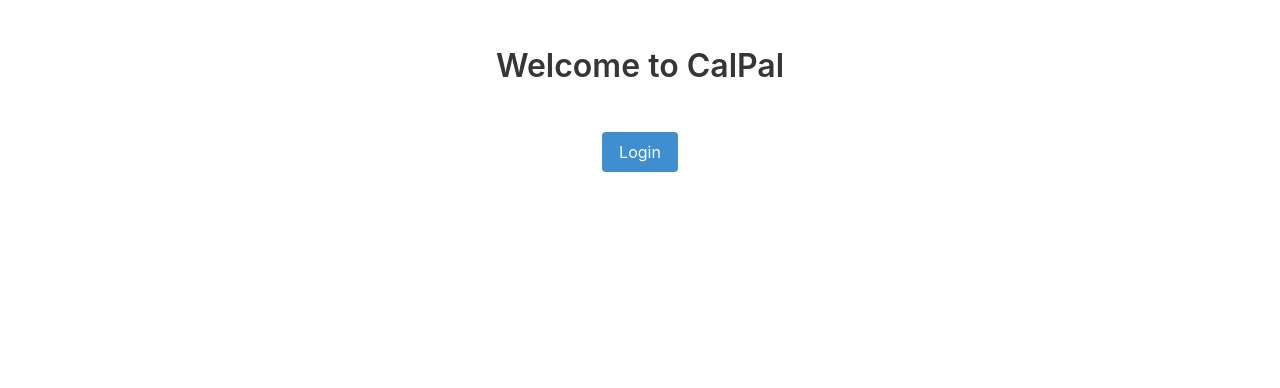
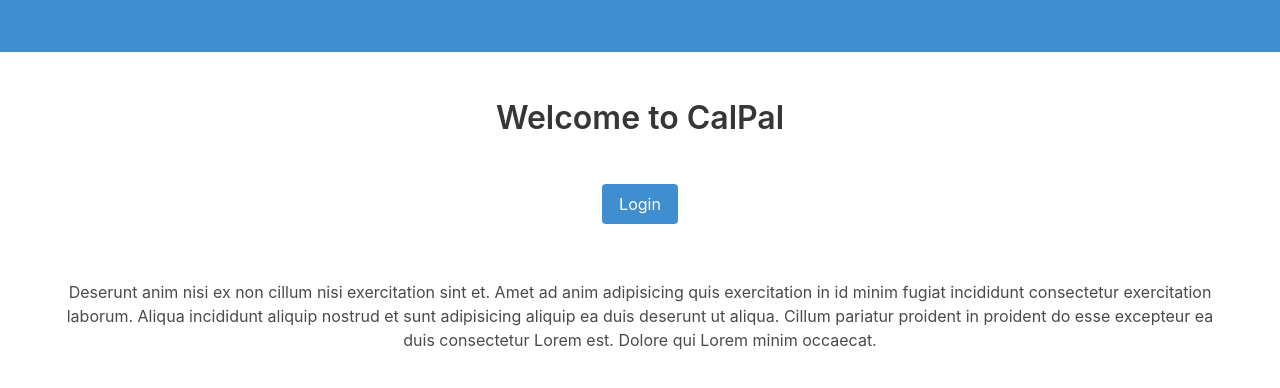
Before and after one commit to CalendarPal/calpal, a React (Create React App) app in the folder tasks-client/: page /welcome in a window 1280 px wide. Shown: the top 388 px of the page. Built offline with nearby package versions, Linux system fonts and the light colour scheme.

Commit message:
Added react router dom and the basic landing pages
Signed-off-by: Reece Donovan <reecedonovan99@gmail.com>

```diff
--- a/tasks-client/package.json
+++ b/tasks-client/package.json
@@ -18,6 +18,7 @@
     "node-sass": "^5.0.0",
     "react": "^17.0.2",
     "react-dom": "^17.0.2",
+    "react-router-dom": "^5.2.0",
     "react-scripts": "4.0.3",
     "typescript": "^4.1.2",
     "web-vitals": "^1.0.1",
@@ -46,5 +47,8 @@
       "last 1 firefox version",
       "last 1 safari version"
     ]
+  },
+  "devDependencies": {
+    "@types/react-router-dom": "^5.1.7"
   }
 }
--- a/tasks-client/src/App.scss
+++ b/tasks-client/src/App.scss
@@ -1 +1,5 @@
 @import "~bulma/bulma.sass";
+
+.navbar-item {
+  cursor: pointer;
+}
--- a/tasks-client/src/App.tsx
+++ b/tasks-client/src/App.tsx
@@ -1,59 +1,72 @@
 import React, { useEffect, useState } from "react";
+import { BrowserRouter, Link, Route, Switch } from "react-router-dom";
 import "./App.scss";
 import Loader from "./components/ui/Loader";
+import AuthRoute from "./routes/AuthRoute";
 import { useAuth } from "./store/auth";
+import Edit from "./views/Edit";
+import Overview from "./views/Overview";
+import Welcome from "./views/Welcome";
 
 const App: React.FC = () => {
-  const [loginWindow, setLoginWindow] = useState<Window | undefined>(undefined);
   const getUser = useAuth((state) => state.getUser);
+  const [beginUserLoad, setBeginUserLoad] = useState(false);
   const isLoading = useAuth((state) => state.isLoading);
   const currentUser = useAuth((state) => state.currentUser);
 
-  if (loginWindow) {
-    loginWindow.onbeforeunload = () => {
-      getUser(false);
-    };
-  }
-
   useEffect(() => {
     getUser(true);
+    setBeginUserLoad(true);
   }, [getUser]);
 
-  useEffect(() => {
-    return () => {
-      if (loginWindow) {
-        loginWindow.close();
-      }
-    };
-  });
+  const navigationMenu = currentUser ? (
+    <div className="navbar-menu">
+      <div className="navbar-start">
+        <Link to="/" className="navbar-item">
+          Overview
+        </Link>
+        <Link to="/edit" className="navbar-item">
+          Edit
+        </Link>
+      </div>
+    </div>
+  ) : undefined;
 
-  const loginButton =
-    !isLoading && !currentUser ? (
-      <div
-        onClick={() => openLoginWindow()}
-        className="buttons is-centered mt-6"
-      >
-        <button className="button is-info">Login</button>
-      </div>
-    ) : null;
-
-  const openLoginWindow = () => {
-    const popUp = window.open(
-      "http://calpal.test/account/authenticate?loginOnly",
-      "_blank"
-    );
-    setLoginWindow(popUp ?? undefined);
-  };
+  const routes =
+    beginUserLoad && !isLoading ? (
+      <Switch>
+        <Route exact path="/welcome">
+          <Welcome />
+        </Route>
+        <AuthRoute
+          user={currentUser}
+          exact
+          path="/edit"
+          redirectPath="/welcome"
+        >
+          <Edit />
+        </AuthRoute>
+        <AuthRoute user={currentUser} exact path="/" redirectPath="/welcome">
+          <Overview />
+        </AuthRoute>
+      </Switch>
+    ) : undefined;
 
   return (
-    <section className="section">
-      <div className="container">
-        <h1 className="title has-text-centered">Welcome to CalPal</h1>
-        {isLoading && <Loader />}
-        {loginButton}
-        {currentUser && currentUser.name}
-      </div>
-    </section>
+    <BrowserRouter>
+      <nav className="navbar is-info" role="navigation">
+        <div className="navbar-brand">
+          <div className="navbar-item"></div>
+        </div>
+        {navigationMenu}
+      </nav>
+      <section className="section">
+        <div className="container">
+          {isLoading || (!beginUserLoad && <Loader radius={200} />)}
+          {routes}
+        </div>
+      </section>
+    </BrowserRouter>
   );
 };
 
--- /dev/null
+++ b/tasks-client/src/routes/AuthRoute.tsx
@@ -0,0 +1,37 @@
+import React from "react";
+import { Route, Redirect, RouteProps } from "react-router-dom";
+import { User } from "../store/auth";
+
+type AuthRouteProps = RouteProps & {
+  user?: User;
+  redirectPath: string;
+};
+
+const AuthRoute: React.FC<AuthRouteProps> = ({
+  children,
+  user,
+  redirectPath,
+  ...rest
+}) => {
+  return (
+    <Route
+      {...rest}
+      render={({ location }) =>
+        user ? (
+          children
+        ) : (
+          <Redirect
+            to={{
+              pathname: redirectPath,
+              state: {
+                from: location,
+              },
+            }}
+          />
+        )
+      }
+    />
+  );
+};
+
+export default AuthRoute;
--- a/tasks-client/src/store/auth.ts
+++ b/tasks-client/src/store/auth.ts
@@ -7,7 +7,7 @@ import {
   storeTokens,
 } from "../util";
 
-type User = {
+export type User = {
   uid: string;
   email: string;
   name: string;
--- /dev/null
+++ b/tasks-client/src/views/Edit.tsx
@@ -0,0 +1,7 @@
+import React from "react";
+
+const Edit: React.FC = () => {
+  return <h1>Edit words</h1>;
+};
+
+export default Edit;
--- /dev/null
+++ b/tasks-client/src/views/Overview.tsx
@@ -0,0 +1,7 @@
+import React from "react";
+
+const Overview: React.FC = () => {
+  return <h1>Overviews!</h1>;
+};
+
+export default Overview;
--- /dev/null
+++ b/tasks-client/src/views/Welcome.tsx
@@ -0,0 +1,54 @@
+import React, { useEffect, useState } from "react";
+import { useHistory } from "react-router-dom";
+import { useAuth } from "../store/auth";
+
+const Welcome: React.FC = () => {
+  const [loginWindow, setLoginWindow] = useState<Window | undefined>(undefined);
+  const history = useHistory();
+  const getUser = useAuth((state) => state.getUser);
+
+  if (loginWindow) {
+    loginWindow.onbeforeunload = async () => {
+      await getUser(false);
+      history.push("/");
+    };
+  }
+
+  useEffect(() => {
+    return () => {
+      if (loginWindow) {
+        loginWindow.close();
+      }
+    };
+  });
+
+  const openLoginWindow = () => {
+    const popUp = window.open(
+      "http://calpal.test/account/authenticate?loginOnly",
+      "_blank"
+    );
+    setLoginWindow(popUp ?? undefined);
+  };
+
+  return (
+    <React.Fragment>
+      <h1 className="title has-text-centered">Welcome to CalPal</h1>
+      <div
+        onClick={() => openLoginWindow()}
+        className="buttons is-centered mt-6"
+      >
+        <button className="button is-info">Login</button>
+      </div>
+      <p className="has-text-centered mt-6">
+        Deserunt anim nisi ex non cillum nisi exercitation sint et. Amet ad anim
+        adipisicing quis exercitation in id minim fugiat incididunt consectetur
+        exercitation laborum. Aliqua incididunt aliquip nostrud et sunt
+        adipisicing aliquip ea duis deserunt ut aliqua. Cillum pariatur proident
+        in proident do esse excepteur ea duis consectetur Lorem est. Dolore qui
+        Lorem minim occaecat.
+      </p>
+    </React.Fragment>
+  );
+};
+
+export default Welcome;
```
Also changed, not shown: 1 other file (tests, documents, lock files or other folders).
